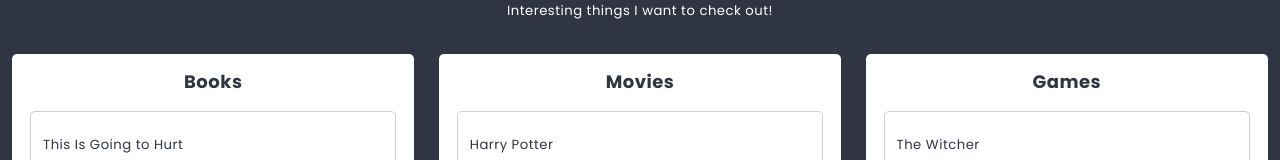
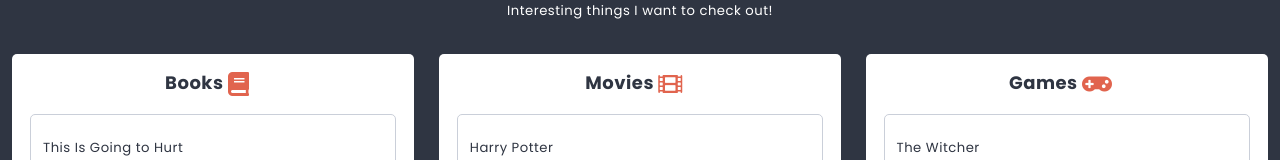
Before and after one commit to malwina-mika/react---starter, a React app: page / in a window 1280 px wide. Shown: the part 378-538 px from the top of the page. Built offline with nearby package versions, Linux system fonts and the light colour scheme.

Commit message:
added Icon - fixed

```diff
--- a/src/components/Column/Column.js
+++ b/src/components/Column/Column.js
@@ -32,7 +32,7 @@
     return (
 
       <section className={styles.component}>
-        <h3 className={styles.title}> {this.props.title} </h3>
+        <h3 className={styles.title}> {this.props.title} <span className={styles.icon}> <Icon name={this.props.icon} /> </span></h3>
         <div className={styles.creator}>
         <div>
           {this.state.cards.map(({key, ...cardProps}) => (
```
